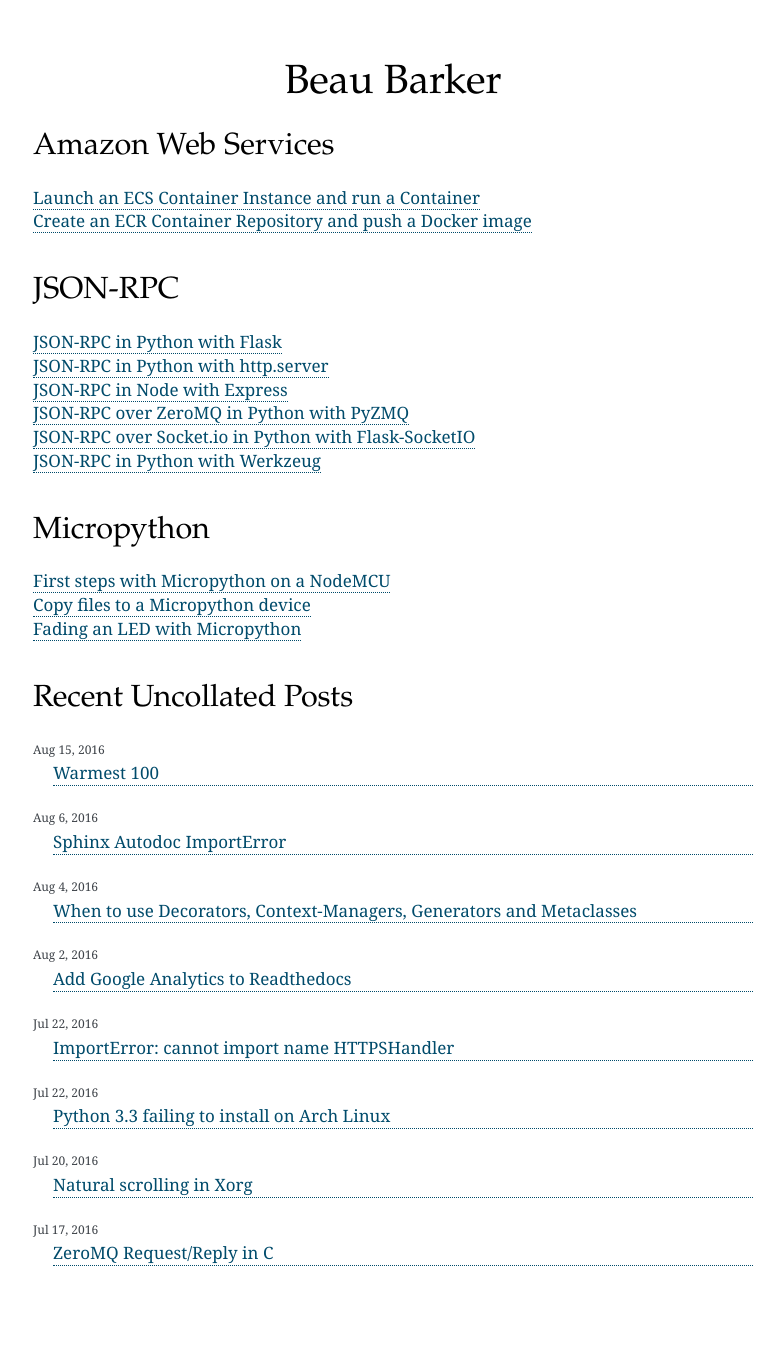
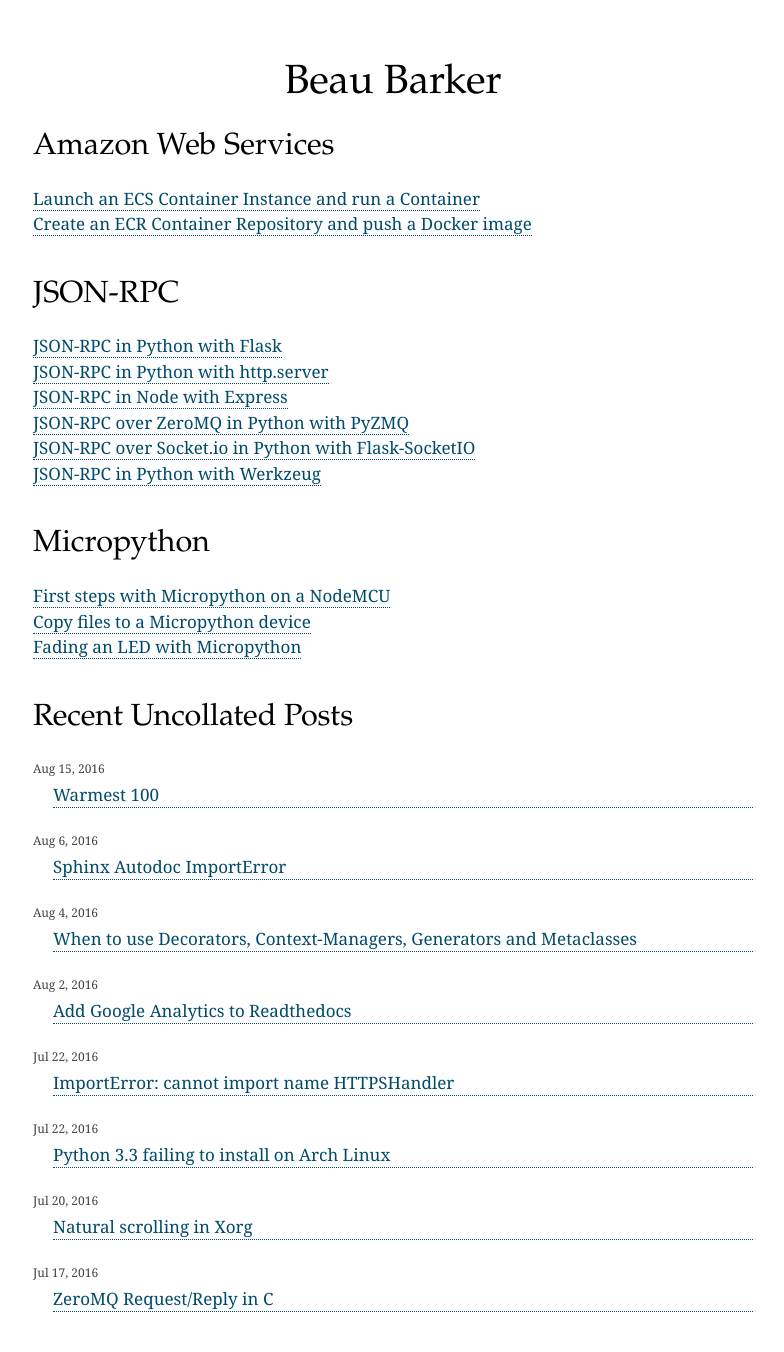
Before and after one commit to explodinglabs/explodinglabs.github.io, a Jekyll site: the page built from index.html, in a window 1280 px wide. Shown: the whole page, without its empty margins (247-1031 px from the left). Built offline with Jekyll 4.4.1, drawn with Linux system fonts in a browser that asks for light colours; before the commit the page ends 1306 px from its top, so only the background shows below that.

Commit message:
Design adjustments

```diff
--- a/_sass/_base.scss
+++ b/_sass/_base.scss
@@ -15,7 +15,7 @@
     font-family: 'Open sans', sans-serif;
     font-family: 'goudy old style', 'minion pro', 'bell mt', Georgia, 'Hiragino Mincho Pro', serif;
     font-size: 17px;
-    line-height: 1.4em;
+    line-height: 1.5em;
     -webkit-text-size-adjust: 100%;
     -webkit-font-feature-settings: "kern" 1;
     -moz-font-feature-settings: "kern" 1;
@@ -69,19 +69,16 @@
  * Headings
  */
 h1, h2, h3, h4, h5, h6 {
+    margin: $spacing-unit*1.5 0 $spacing-unit 0;
+    font-family: 'Garamond', 'Merriweather', 'Georgia', serif;
+    font-weight: normal;
     line-height: 1.2;
-    margin: $spacing-unit*1.5 0 $spacing-unit 0;
     width: 100%;
-    font-family: 'Garamond', 'Merriweather', 'Georgia', serif;
-    font-weight: 100;
 }
 
 h1.page-title {
-    margin: $spacing-unit/2 0 $spacing-unit/2 0;
+    margin: $spacing-unit 0 $spacing-unit/2 0;
     font-size: 2.4em;
-    color: black;
-    border-bottom: 0px solid $grey-light;
-    font-weight: 100;
 }
 
 h1 {
```
